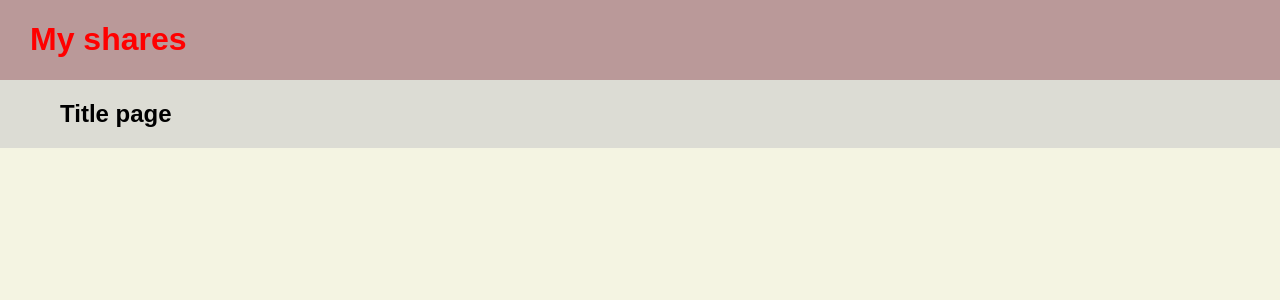
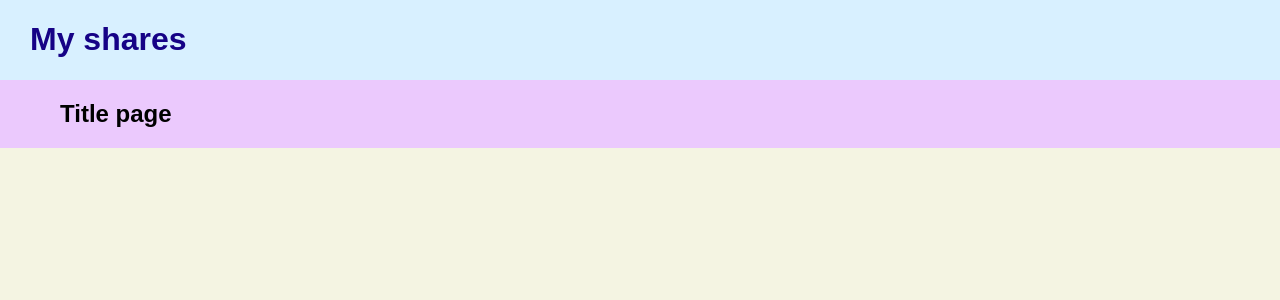
Before and after one commit to Andrew1vanov/pet-site, a Django app: template pet/shares/templates/shares/base.html in a window 1280 px wide. Shown: the top 300 px of the page. Run offline with Django 5.2, Linux system fonts and the light colour scheme; the template is opened without the code that fills it, so the values that code supplies are empty.

Commit message:
update style

```diff
--- a/pet/shares/static/css/base.css
+++ b/pet/shares/static/css/base.css
@@ -21,16 +21,16 @@ body {
 
 a.logo {
     text-decoration: none;
-    color: red;}
+    color: rgb(22, 2, 134);}
 
 a.logo:hover {color: rgb(152, 4, 4);}
 
 #header {
-    background-color: rgb(186, 153, 153);
+    background-color: rgb(216, 240, 255);
     overflow: auto;
     padding-left: 30px;
 }
 
-#subheader {background-color: rgb(220, 220, 212);
+#subheader {background-color: rgb(235, 201, 253);
     overflow: auto;
     padding-left: 60px;}
```
Also changed, not shown: pet/shares/par_shares.py (line endings or trailing spaces).
